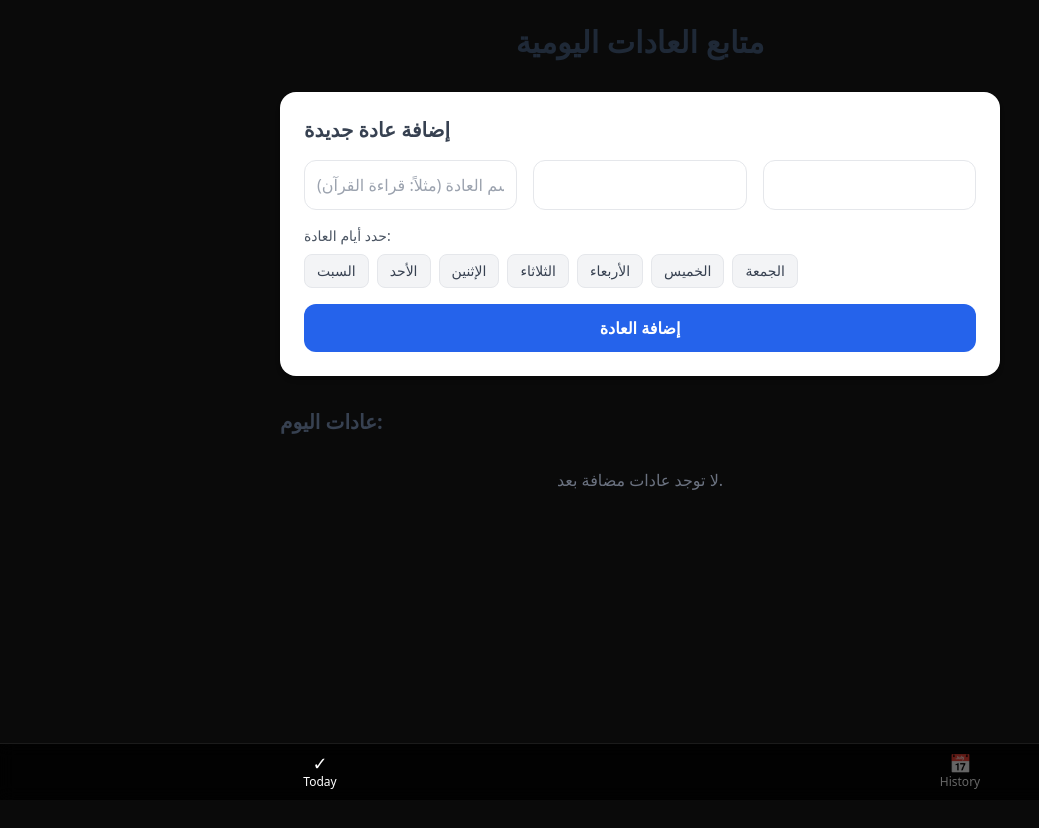
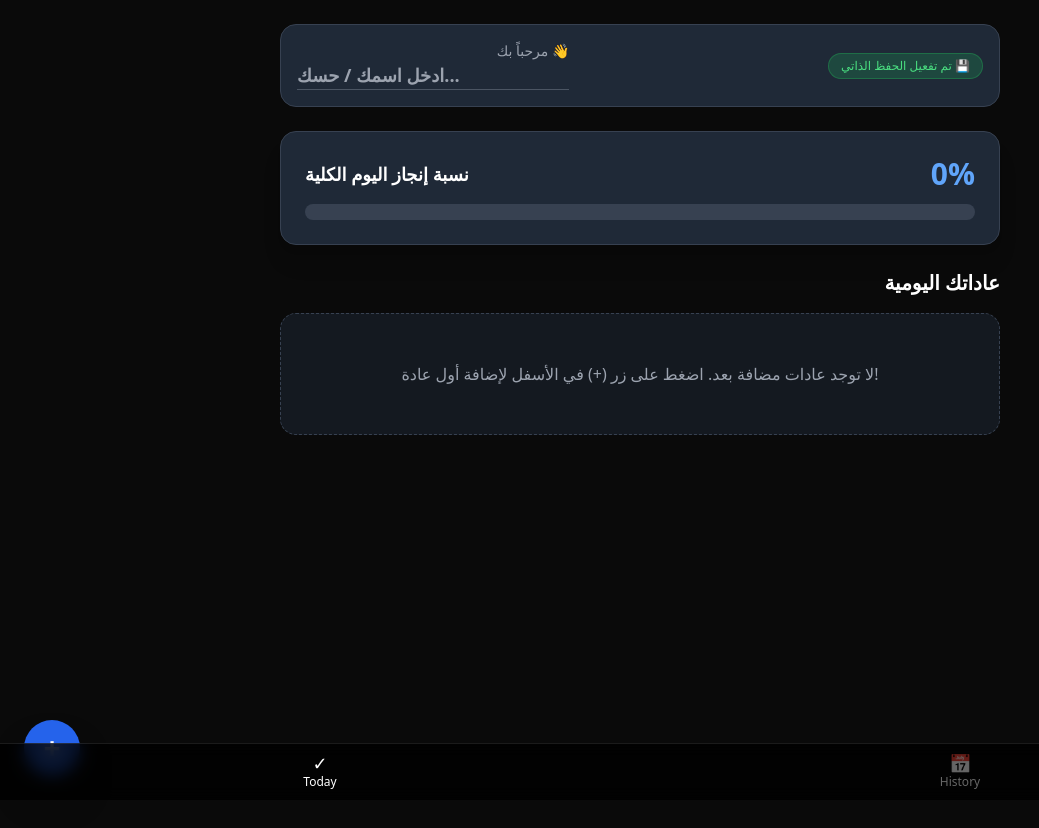
Before and after one commit to shasm206-design/habit, a Next.js app: page / in a window 1280 px wide. Shown: the top 828 px of the page, without its empty margins (0-1039 px from the left). Before the commit the page ends 800 px from the top, so only its background shows below. Built offline with nearby package versions, Linux system fonts and the light colour scheme.

Commit message:
Add full feature habit tracker

```diff
--- a/app/page.tsx
+++ b/app/page.tsx
@@ -2,23 +2,48 @@
 
 import { useState, useEffect } from 'react';
 
-interface Habit {
+export interface Habit {
   id: string;
   title: string;
+  type: 'counter' | 'timer' | 'boolean';
   targetCount: number;
   completedCount: number;
   unit: string;
-  days: string[];
+  selectedDays: string[];
+  isTimerRunning?: boolean;
 }
 
 export default function HomePage() {
   const [habits, setHabits] = useState<Habit[]>([]);
+  const [isModalOpen, setIsModalOpen] = useState(false);
+  const [userName, setUserName] = useState('');
+
+  // نموذج إضافة عادة
   const [title, setTitle] = useState('');
+  const [type, setType] = useState<'counter' | 'timer' | 'boolean'>('counter');
   const [targetCount, setTargetCount] = useState<number>(10);
   const [unit, setUnit] = useState('صفحة');
   const [selectedDays, setSelectedDays] = useState<string[]>(['كل الأيام']);
 
   const allDays = ['السبت', 'الأحد', 'الإثنين', 'الثلاثاء', 'الأربعاء', 'الخميس', 'الجمعة'];
+
+  // تحميل البيانات المحفوظة عند فتح التطبيق
+  useEffect(() => {
+    const savedHabits = localStorage.getItem('habit_tracker_data');
+    const savedUser = localStorage.getItem('habit_tracker_user');
+    if (savedHabits) setHabits(JSON.parse(savedHabits));
+    if (savedUser) setUserName(savedUser);
+  }, []);
+
+  // حفظ البيانات تلقائياً عند أي تغيير
+  useEffect(() => {
+    localStorage.setItem('habit_tracker_data', JSON.stringify(habits));
+  }, [habits]);
+
+  const handleSaveUser = (name: string) => {
+    setUserName(name);
+    localStorage.setItem('habit_tracker_user', name);
+  };
 
   // إضافة عادة جديدة
   const handleAddHabit = (e: React.FormEvent) => {
@@ -28,158 +53,240 @@ export default function HomePage() {
     const newHabit: Habit = {
       id: Date.now().toString(),
       title,
-      targetCount: Number(targetCount) || 1, // تحويل صريح لرقم
+      type,
+      targetCount: type === 'boolean' ? 1 : Number(targetCount) || 1,
       completedCount: 0,
-      unit,
-      days: selectedDays,
+      unit: type === 'boolean' ? 'مرة' : type === 'timer' ? 'دقيقة' : unit,
+      selectedDays,
     };
 
     setHabits((prev) => [...prev, newHabit]);
     setTitle('');
-    setTargetCount(10);
+    setIsModalOpen(false);
   };
 
-  // زيادة العداد دون توقف عند 1
-  const handleIncrement = (id: string) => {
+  // التحكم بالترتيب
+  const moveHabit = (index: number, direction: 'up' | 'down') => {
+    const newHabits = [...habits];
+    const targetIndex = direction === 'up' ? index - 1 : index + 1;
+    if (targetIndex < 0 || targetIndex >= habits.length) return;
+    const temp = newHabits[index];
+    newHabits[index] = newHabits[targetIndex];
+    newHabits[targetIndex] = temp;
+    setHabits(newHabits);
+  };
+
+  // تحديث التقدم
+  const updateProgress = (id: string, value: number) => {
     setHabits((prev) =>
-      prev.map((habit) => {
-        if (habit.id === id) {
-          const nextCount = Number(habit.completedCount) + 1;
-          return {
-            ...habit,
-            completedCount: nextCount <= habit.targetCount ? nextCount : habit.targetCount,
-          };
-        }
-        return habit;
-      })
+      prev.map((h) => (h.id === id ? { ...h, completedCount: Math.max(0, Math.min(value, h.targetCount)) } : h))
     );
   };
 
-  // تعيين عدد يدوي للعادة (مثلاً إدخال 20 صفحة مباشرة)
-  const handleSetCount = (id: string, value: number) => {
-    const numValue = Number(value) || 0;
-    setHabits((prev) =>
-      prev.map((habit) =>
-        habit.id === id ? { ...habit, completedCount: Math.min(numValue, habit.targetCount) } : habit
-      )
+  // حساب النسبة المئوية الإجمالية لليوم
+  const totalPercentage =
+    habits.length === 0
+      ? 0
+      : Math.round(
+          (habits.reduce((acc, h) => acc + h.completedCount / h.targetCount, 0) / habits.length) * 100
         );
-  };
-
-  const toggleDay = (day: string) => {
-    setSelectedDays((prev) =>
-      prev.includes(day) ? prev.filter((d) => d !== day) : [...prev, day]
-    );
-  };
 
   return (
-    <div className="max-w-3xl mx-auto p-6 space-y-8 dir-rtl">
-      <h1 className="text-3xl font-bold text-center text-gray-800 dark:text-white">متابع العادات اليومية</h1>
-
-      {/* نموذج إضافة عادة جديدة */}
-      <form onSubmit={handleAddHabit} className="bg-white dark:bg-gray-800 p-6 rounded-2xl shadow-md space-y-4">
-        <h2 className="text-xl font-semibold text-gray-700 dark:text-gray-200">إضافة عادة جديدة</h2>
-
-        <div className="grid grid-cols-1 md:grid-cols-3 gap-4">
+    <div className="max-w-3xl mx-auto p-4 md:p-6 space-y-6 dir-rtl text-right min-h-screen pb-24">
+      {/* شريط أعلى الصفحة لاسم المستخدم وتسجيل الدخول */}
+      <div className="flex justify-between items-center bg-gray-800 p-4 rounded-2xl border border-gray-700 text-white">
+        <div>
+          <h2 className="text-sm text-gray-400">مرحباً بك 👋</h2>
           <input
             type="text"
-            placeholder="اسم العادة (مثلاً: قراءة القرآن)"
-            value={title}
-            onChange={(e) => setTitle(e.target.value)}
-            className="p-3 border rounded-xl dark:bg-gray-700 dark:text-white"
-            required
-          />
-          <input
-            type="number"
-            placeholder="الهدف المطلوب (مثلاً: 20)"
-            value={targetCount}
-            onChange={(e) => setTargetCount(Number(e.target.value))}
-            className="p-3 border rounded-xl dark:bg-gray-700 dark:text-white"
-            min="1"
-            required
-          />
-          <input
-            type="text"
-            placeholder="الوحدة (صفحة، دقيقة...)"
-            value={unit}
-            onChange={(e) => setUnit(e.target.value)}
-            className="p-3 border rounded-xl dark:bg-gray-700 dark:text-white"
-            required
+            placeholder="ادخل اسمك / حسك..."
+            value={userName}
+            onChange={(e) => handleSaveUser(e.target.value)}
+            className="bg-transparent font-bold text-lg outline-none border-b border-gray-600 focus:border-blue-500"
           />
         </div>
+        <span className="text-xs bg-green-500/20 text-green-400 px-3 py-1 rounded-full border border-green-500/30">
+          تم تفعيل الحفظ الذاتي 💾
+        </span>
+      </div>
 
-        {/* تحديد الأيام */}
-        <div>
-          <label className="block text-sm font-medium mb-2 text-gray-600 dark:text-gray-300">حدد أيام العادة:</label>
-          <div className="flex flex-wrap gap-2">
-            {allDays.map((day) => (
-              <button
-                type="button"
-                key={day}
-                onClick={() => toggleDay(day)}
-                className={`px-3 py-1.5 text-sm rounded-lg border transition ${
-                  selectedDays.includes(day)
-                    ? 'bg-blue-600 text-white border-blue-600'
-                    : 'bg-gray-100 dark:bg-gray-700 text-gray-700 dark:text-gray-300'
-                }`}
-              >
-                {day}
-              </button>
-            ))}
+      {/* شريط النسبة المئوية الإجمالية في الأعلى */}
+      <div className="bg-gray-800 p-6 rounded-2xl border border-gray-700 text-white shadow-xl space-y-3">
+        <div className="flex justify-between items-center">
+          <span className="font-bold text-lg">نسبة إنجاز اليوم الكلية</span>
+          <span className="text-3xl font-extrabold text-blue-400">{totalPercentage}%</span>
+        </div>
+        <div className="w-full bg-gray-700 h-4 rounded-full overflow-hidden">
+          <div
+            className="bg-gradient-to-r from-blue-500 to-green-400 h-full transition-all duration-500"
+            style={{ width: `${totalPercentage}%` }}
+          />
         </div>
       </div>
 
-        <button
-          type="submit"
-          className="w-full py-3 bg-blue-600 hover:bg-blue-700 text-white font-bold rounded-xl transition"
-        >
-          إضافة العادة
-        </button>
-      </form>
-
-      {/* قائمة العادات */}
+      {/* قائمة العادات والمهام */}
       <div className="space-y-4">
-        <h2 className="text-xl font-semibold text-gray-700 dark:text-gray-200">عادات اليوم:</h2>
+        <h3 className="text-xl font-bold text-white">عاداتك اليومية</h3>
         {habits.length === 0 ? (
-          <p className="text-gray-500 text-center py-4">لا توجد عادات مضافة بعد.</p>
+          <div className="text-center py-12 bg-gray-800/50 rounded-2xl border border-dashed border-gray-700 text-gray-400">
+            لا توجد عادات مضافة بعد. اضغط على زر (+) في الأسفل لإضافة أول عادة!
+          </div>
         ) : (
-          habits.map((habit) => {
-            const percentage = Math.round((habit.completedCount / habit.targetCount) * 100);
+          habits.map((habit, index) => {
+            const pct = Math.round((habit.completedCount / habit.targetCount) * 100);
             return (
               <div
                 key={habit.id}
-                className="bg-white dark:bg-gray-800 p-5 rounded-2xl shadow border border-gray-100 dark:border-gray-700 flex flex-col md:flex-row items-center justify-between gap-4"
+                className="bg-gray-800 p-5 rounded-2xl border border-gray-700 text-white flex flex-col sm:flex-row justify-between items-center gap-4 shadow-lg"
               >
+                {/* التفاصيل والترتيب */}
+                <div className="flex items-center gap-3 w-full sm:w-auto">
+                  <div className="flex flex-col gap-1 text-gray-500">
+                    <button onClick={() => moveHabit(index, 'up')} className="hover:text-white">▲</button>
+                    <button onClick={() => moveHabit(index, 'down')} className="hover:text-white">▼</button>
+                  </div>
                   <div>
-                  <h3 className="text-lg font-bold text-gray-800 dark:text-white">{habit.title}</h3>
-                  <p className="text-sm text-gray-500">
-                    الأيام المحددة: {habit.days.join('، ') || 'كل الأيام'}
-                  </p>
-                  <p className="text-sm font-semibold text-blue-600 mt-1">
-                    الإنجاز: {habit.completedCount} / {habit.targetCount} {habit.unit} ({percentage}%)
+                    <div className="flex items-center gap-2">
+                      <h4 className="font-bold text-lg">{habit.title}</h4>
+                      <span className="text-xs bg-gray-700 px-2 py-0.5 rounded text-gray-300">
+                        {habit.type === 'counter' ? 'عداد' : habit.type === 'timer' ? 'مؤقت' : 'عادة عادية'}
+                      </span>
+                    </div>
+                    <p className="text-xs text-gray-400 mt-1">
+                      الهدف: {habit.completedCount} / {habit.targetCount} {habit.unit} ({pct}%)
                     </p>
                   </div>
+                </div>
 
-                <div className="flex items-center gap-3">
+                {/* أدوات التحكم لكل نوع مهمة */}
+                <div className="flex items-center gap-3 w-full sm:w-auto justify-end">
+                  {habit.type === 'boolean' && (
+                    <button
+                      onClick={() => updateProgress(habit.id, habit.completedCount === 1 ? 0 : 1)}
+                      className={`px-4 py-2 rounded-xl font-bold text-sm transition ${
+                        habit.completedCount === 1
+                          ? 'bg-green-500 text-white'
+                          : 'bg-gray-700 hover:bg-gray-600 text-gray-300'
+                      }`}
+                    >
+                      {habit.completedCount === 1 ? '✓ تم الإنجاز' : 'تحديد كمكتمل'}
+                    </button>
+                  )}
+
+                  {habit.type === 'counter' && (
+                    <div className="flex items-center gap-2">
                       <input
                         type="number"
                         value={habit.completedCount}
-                    onChange={(e) => handleSetCount(habit.id, Number(e.target.value))}
-                    className="w-20 p-2 border rounded-lg text-center dark:bg-gray-700 dark:text-white"
-                    min="0"
-                    max={habit.targetCount}
+                        onChange={(e) => updateProgress(habit.id, Number(e.target.value))}
+                        className="w-16 bg-gray-700 border border-gray-600 p-2 text-center rounded-xl outline-none"
                       />
                       <button
-                    onClick={() => handleIncrement(habit.id)}
-                    className="px-4 py-2 bg-green-600 hover:bg-green-700 text-white font-bold rounded-lg transition"
+                        onClick={() => updateProgress(habit.id, habit.completedCount + 1)}
+                        className="bg-blue-600 hover:bg-blue-500 px-3 py-2 rounded-xl text-sm font-bold"
                       >
-                    +1 {habit.unit}
+                        +1
                       </button>
+                    </div>
+                  )}
+
+                  {habit.type === 'timer' && (
+                    <div className="flex items-center gap-2">
+                      <input
+                        type="number"
+                        value={habit.completedCount}
+                        onChange={(e) => updateProgress(habit.id, Number(e.target.value))}
+                        className="w-16 bg-gray-700 border border-gray-600 p-2 text-center rounded-xl outline-none"
+                      />
+                      <span className="text-sm text-gray-400">دقيقة</span>
+                    </div>
+                  )}
                 </div>
               </div>
             );
           })
         )}
       </div>
+
+      {/* زر الـ الزائد العائم (+) في الأسفل */}
+      <button
+        onClick={() => setIsModalOpen(true)}
+        className="fixed bottom-6 left-6 w-14 h-14 bg-blue-600 hover:bg-blue-500 text-white rounded-full shadow-2xl text-3xl font-bold flex items-center justify-center transition-transform hover:scale-110 active:scale-95"
+      >
+        +
+      </button>
+
+      {/* الشاشة المنبثقة لإضافة عادة جديدة */}
+      {isModalOpen && (
+        <div className="fixed inset-0 bg-black/80 backdrop-blur-sm flex items-center justify-center p-4 z-50">
+          <div className="bg-gray-800 border border-gray-700 rounded-3xl p-6 w-full max-w-md space-y-5 text-white shadow-2xl">
+            <div className="flex justify-between items-center">
+              <h3 className="text-xl font-bold">إضافة عادة / مهمة جديدة</h3>
+              <button onClick={() => setIsModalOpen(false)} className="text-gray-400 text-xl font-bold">✕</button>
+            </div>
+
+            <form onSubmit={handleAddHabit} className="space-y-4">
+              <div>
+                <label className="text-sm text-gray-300 block mb-1">اسم المهمة</label>
+                <input
+                  type="text"
+                  placeholder="مثلاً: قراءة القرآن، تمارين..."
+                  value={title}
+                  onChange={(e) => setTitle(e.target.value)}
+                  className="w-full bg-gray-700 border border-gray-600 p-3 rounded-xl outline-none focus:border-blue-500"
+                  required
+                />
+              </div>
+
+              <div>
+                <label className="text-sm text-gray-300 block mb-1">نوع المهمة</label>
+                <select
+                  value={type}
+                  onChange={(e) => setType(e.target.value as any)}
+                  className="w-full bg-gray-700 border border-gray-600 p-3 rounded-xl outline-none focus:border-blue-500"
+                >
+                  <option value="counter">عداد (صفحات، أرقام...)</option>
+                  <option value="timer">مؤقت (دقائق، ساعات...)</option>
+                  <option value="boolean">عادة عادية (صح / خطأ)</option>
+                </select>
+              </div>
+
+              {type !== 'boolean' && (
+                <div className="grid grid-cols-2 gap-3">
+                  <div>
+                    <label className="text-sm text-gray-300 block mb-1">الهدف المطلوب</label>
+                    <input
+                      type="number"
+                      value={targetCount}
+                      onChange={(e) => setTargetCount(Number(e.target.value))}
+                      className="w-full bg-gray-700 border border-gray-600 p-3 rounded-xl outline-none"
+                      min="1"
+                      required
+                    />
+                  </div>
+                  <div>
+                    <label className="text-sm text-gray-300 block mb-1">الوحدة</label>
+                    <input
+                      type="text"
+                      value={unit}
+                      onChange={(e) => setUnit(e.target.value)}
+                      className="w-full bg-gray-700 border border-gray-600 p-3 rounded-xl outline-none"
+                      required
+                    />
+                  </div>
+                </div>
+              )}
+
+              <button
+                type="submit"
+                className="w-full py-3 bg-blue-600 hover:bg-blue-500 text-white font-bold rounded-xl transition mt-4"
+              >
+                إضافة العادة فوراً
+              </button>
+            </form>
+          </div>
+        </div>
+      )}
     </div>
   );
 }
```
Lines whose indentation alone changed are shown as unchanged.
